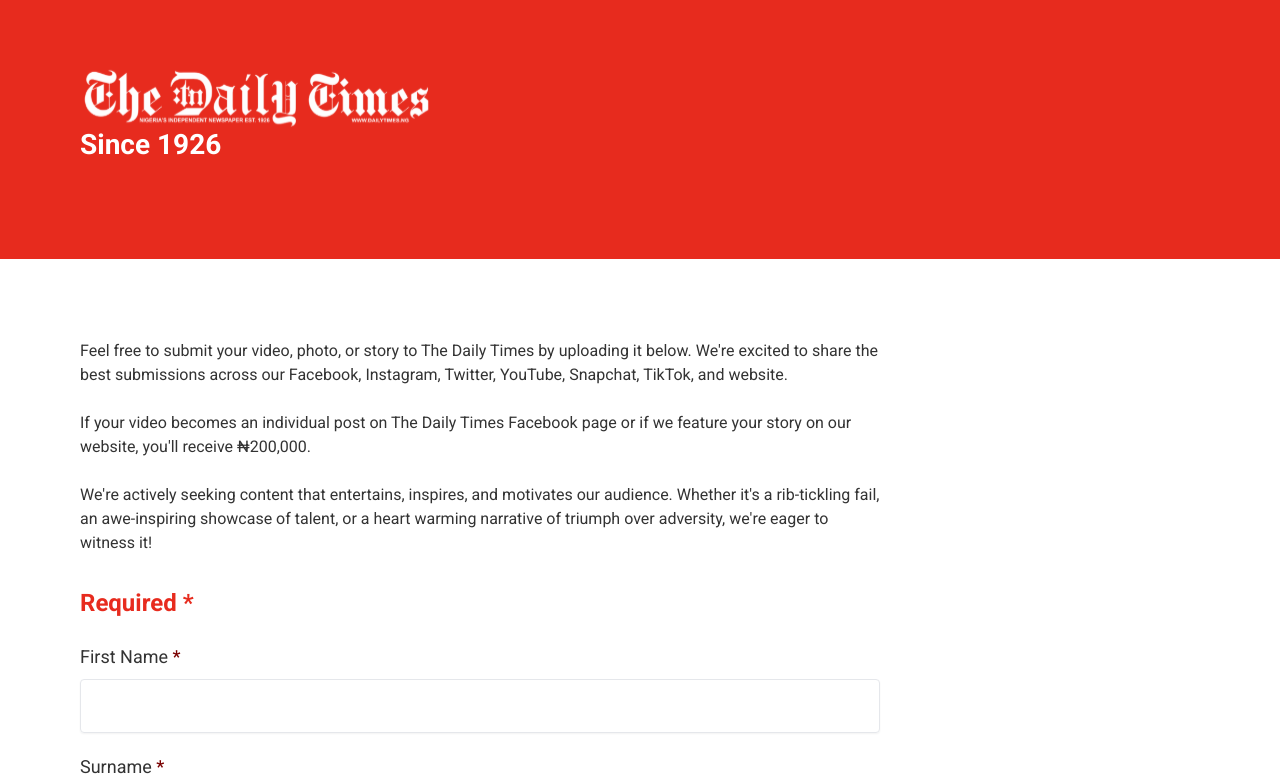
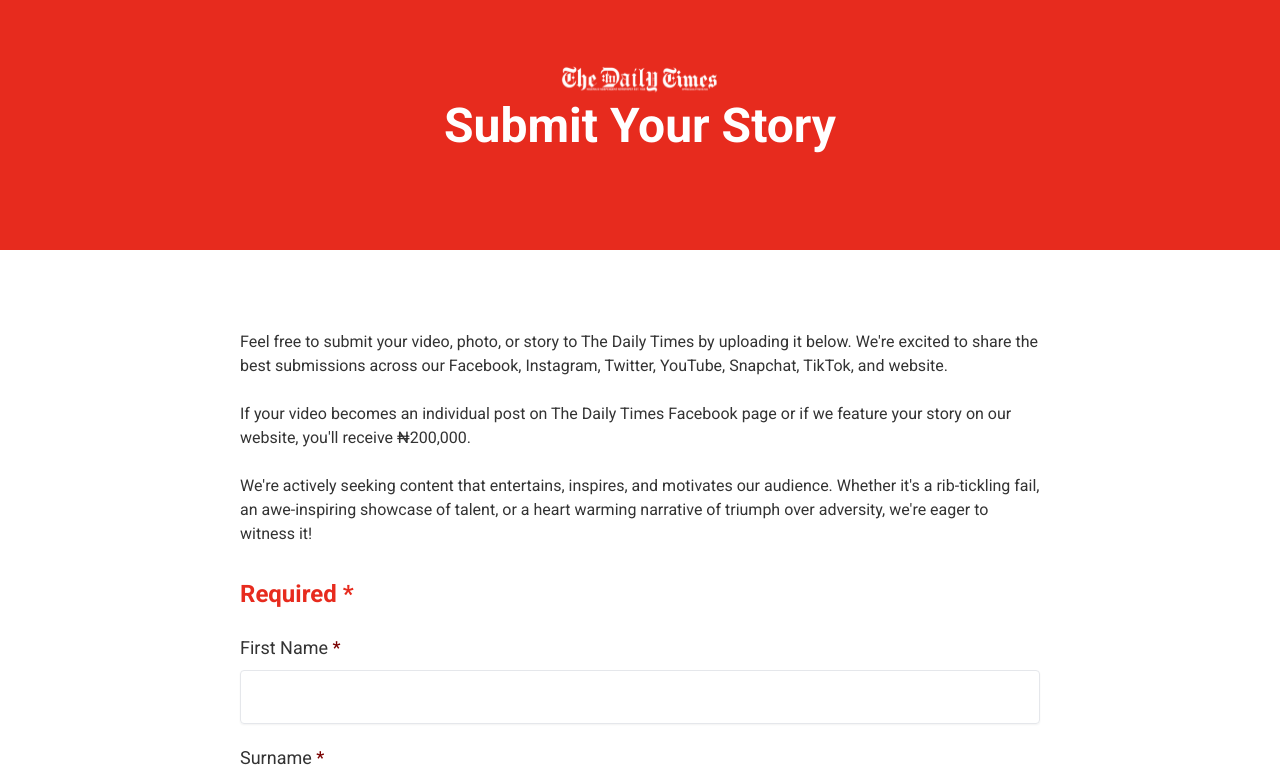
Before and after one commit to Matthew-Ayinde/daily-times, a Next.js app: page /submit-story in a window 1280 px wide. Shown: the top 779 px of the page. Built offline with nearby package versions, Linux system fonts and the light colour scheme.

Commit message:
form component is centalized

```diff
--- a/app/submit-story/page.tsx
+++ b/app/submit-story/page.tsx
@@ -6,17 +6,17 @@
   return (
     <div className="bg-custom-offwhite w-full h-full">
       <div className="max-w-screen-xxl w-full mx-auto bg-white">
-        <div className="bg-custom-brightred lg:px-20 px-6 lg:pt-16 lg:pb-100px pt-10 pb-12">
+        <div className="bg-custom-brightred flex flex-col gap-2 items-center lg:px-20 px-6 lg:pt-16 lg:pb-100px pt-10 pb-12">
           <Image
             alt="alt Image"
-            width={356}
-            height={69}
+            width={160}
+            height={29}
             src={"/logo-white.svg"}
             className=""
           />
 
-          <p className="font-semibold text-xl lg:text-28px text-white">
-            Since 1926
+          <p className="font-semibold text-3xl lg:text-5xl text-white">
+            Submit Your Story
           </p>
         </div>
 
--- a/components/FormComponent.tsx
+++ b/components/FormComponent.tsx
@@ -63,7 +63,7 @@
   }
 
   return (
-    <div className="lg:px-20 px-6 lg:pt-20 pt-8 lg:pb-52 pb-20 bg-white">
+    <div className="lg:px-20 px-6 lg:pt-20 pt-8 lg:pb-52 pb-20 bg-white flex flex-col items-center">
       <div className="max-w-[800px] w-full">
         <div className="">
           <p className="text-custom-gray mb-8 text-sm lg:text-base">
@@ -318,7 +318,7 @@
             />
 
             {/* button */}
-            <div className="flex items-center w-full">
+            <div className="flex justify-center w-full">
               <Button
                 type="submit"
                 className="text-white py-5 rounded-[10px] w-[300px] h-14 lg:text-base text-sm mx-auto lg:mx-0"
```
